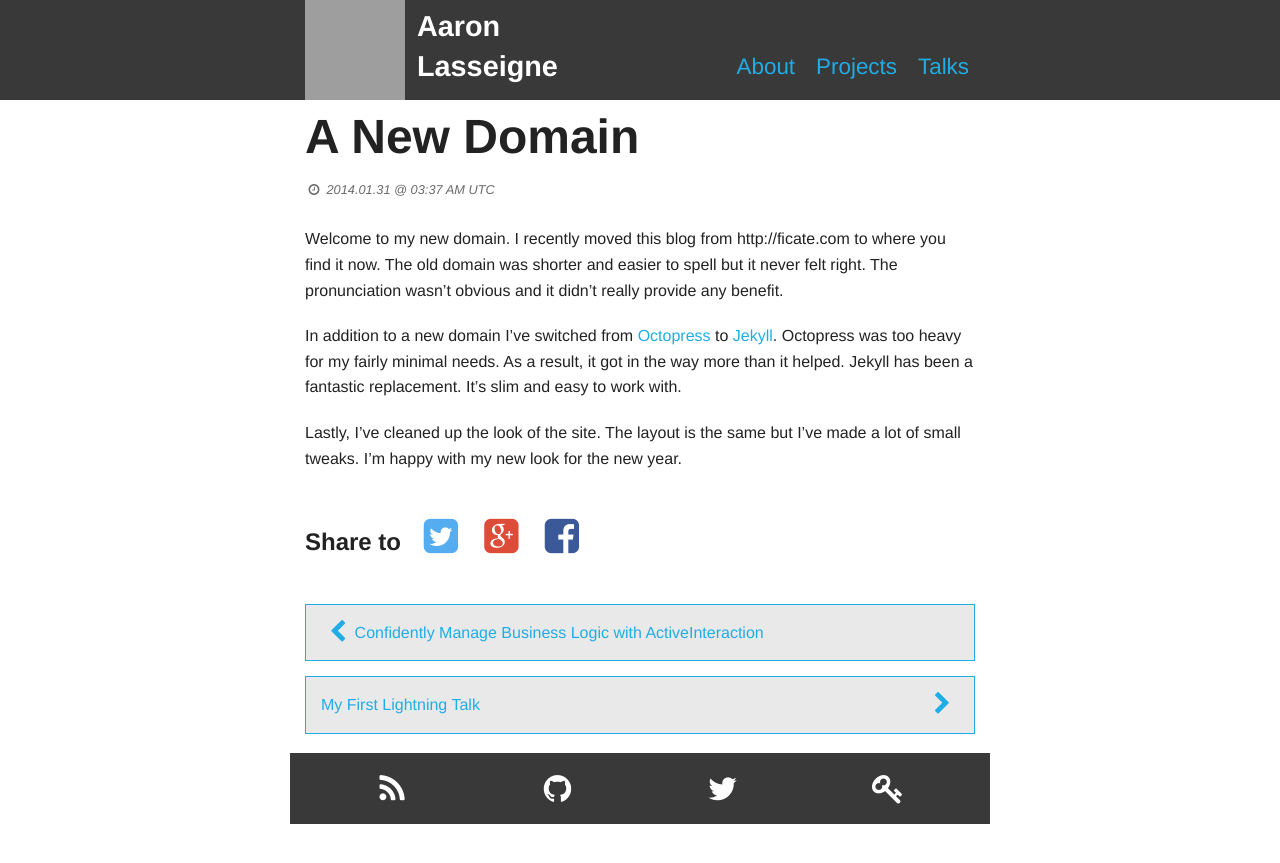
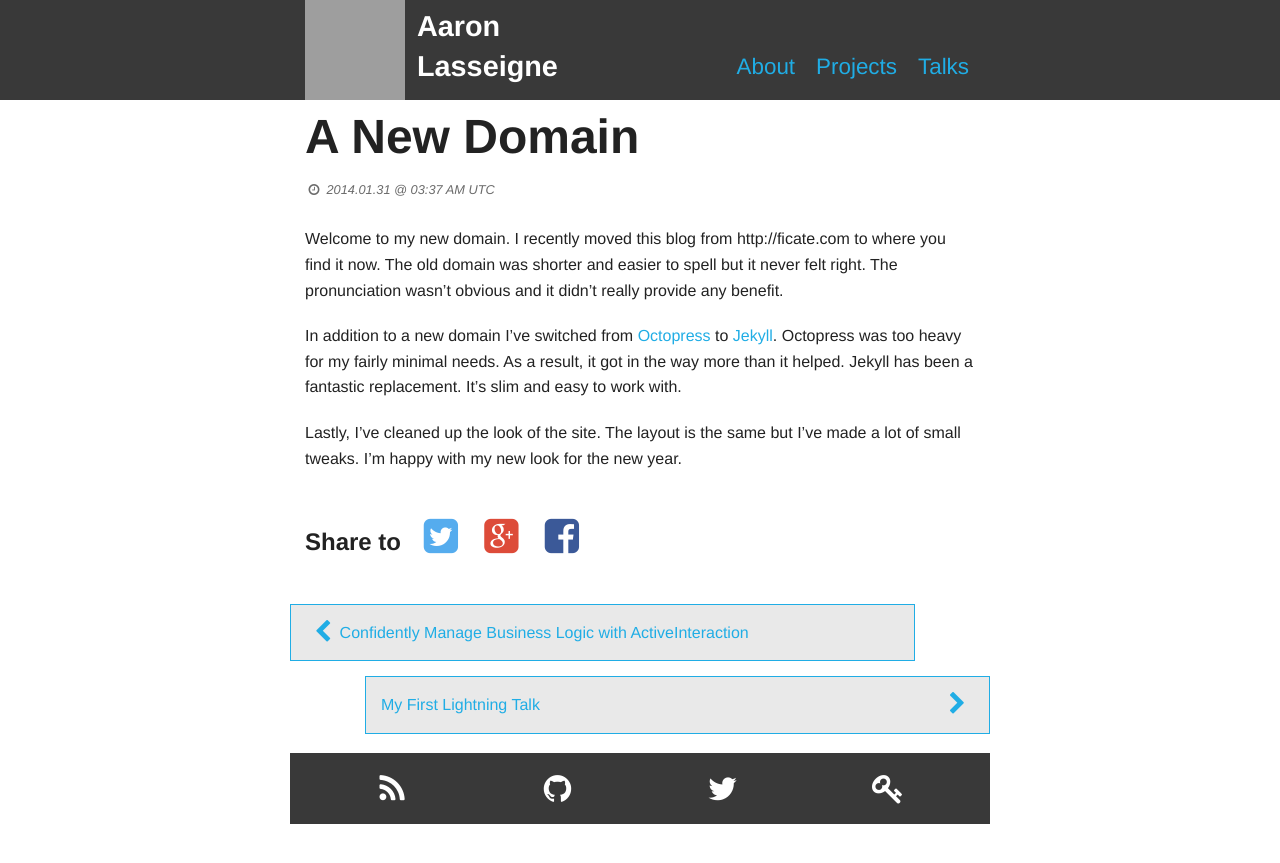
Before and after one commit to AaronLasseigne/aaronlasseigne.github.com, a Jekyll site: the page built from _posts/2014-01-31-a-new-domain.md, in a window 1280 px wide. Shown: the top 863 px of the page. Built offline with Jekyll 4.4.1, drawn with Linux system fonts in a browser that asks for light colours; grey boxes are pictures that could not be loaded.

Commit message:
make the prev/next blog links more like the mobile version

```diff
--- a/css/pagination.css
+++ b/css/pagination.css
@@ -17,7 +17,7 @@ ul.pagination li.unavailable {
 @media only screen and (min-width: 40.063em) {
   #prev-post {
     border-left: 1px solid #20ade5;
-    margin-left: 0;
+    margin-right: 3.75em;
   }
 }
 
@@ -28,7 +28,7 @@ ul.pagination li.unavailable {
 @media only screen and (min-width: 40.063em) {
   #next-post {
     border-right: 1px solid #20ade5;
-    margin-right: 0;
+    margin-left: 3.75em;
   }
 }
 
```
Also changed, not shown: assets/all.css.
